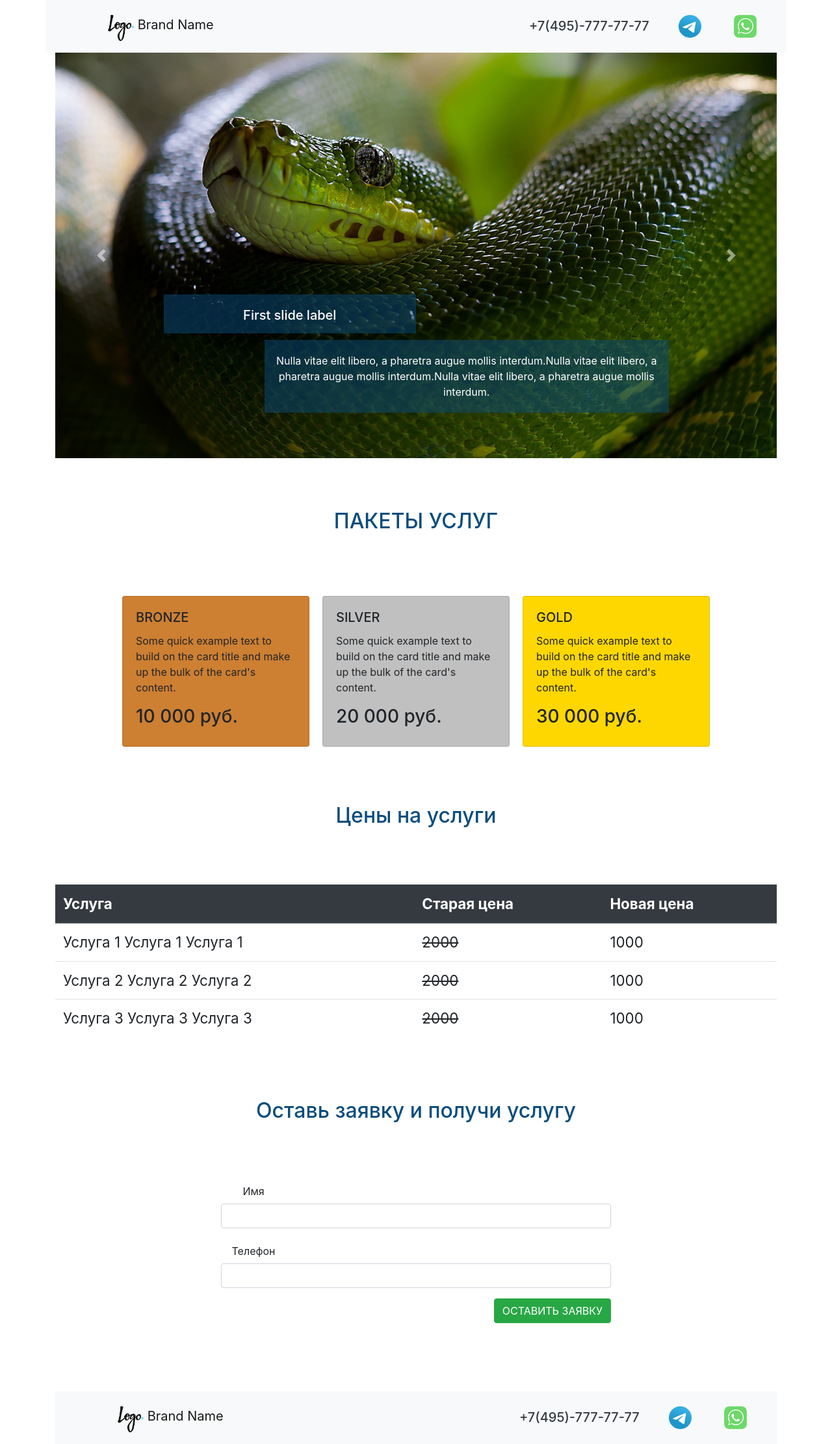
After one commit to wai81/django_training_website, a Django app: page / in a window 1280 px wide. The commit adds this page. Shown: the whole page at 65% size. Run offline with Django 3.2, Linux system fonts and the light colour scheme.

Commit message:
create template

```diff
--- a/crm/views.py
+++ b/crm/views.py
@@ -16,5 +16,5 @@ def thanks_page(request):
     phone = request.POST['phone']
     element = Order(order_name=name, order_phone=phone)
     element.save()
-    return render(request, './thanks_page.html', {'name': name,
-                                                  'phone': phone})
+    return render(request, './thanks.html', {'name': name,
+                                             'phone': phone})
--- a/landingpagewebsite/settings.py
+++ b/landingpagewebsite/settings.py
@@ -126,8 +126,8 @@ STATICFILES_DIRS = [
 STATIC_URL = '/static/'
 STATIC_ROOT = os.path.join(BASE_DIR, 'static')
 
-MEDIA_URL = '/static/'
-MEDIA_ROOT = os.path.join(BASE_DIR, 'static')
+# MEDIA_URL = '/static/'
+# MEDIA_ROOT = os.path.join(BASE_DIR, 'static')
 
 # Default primary key field type
 # https://docs.djangoproject.com/en/3.2/ref/settings/#default-auto-field
--- /dev/null
+++ b/landingpagewebsite/static/external.css
@@ -0,0 +1,75 @@
+/*Heder*/
+.logo-top {
+  width: 100px;
+  height: 40px;
+  float: left;
+  margin: 0px 0px 5px 80px;
+}
+
+.phone-number {
+  width: 200px;
+  height: 40px;
+  float: right;
+  margin: 20px 10px 5px 20px;
+}
+
+.whatsapp-number {
+  width: 35px;
+  height: 35px;
+  float: right;
+  margin: 15px 30px 5px 20px;
+  background: url(./img/wa-image-color.png) no-repeat center top / cover;
+  transition: 0.5s ease-in-out;
+}
+.telegram-number {
+  width: 35px;
+  height: 35px;
+  float: right;
+  margin: 15px 30px 5px 20px;
+  background: url(./img/tg-image-color.png) no-repeat center top / cover;
+  transition: 0.5s ease-in-out;
+}
+
+.slaider_h {
+	height: 60px;
+	width: 50%;
+	margin: 30px 0px 10px 0px;
+	padding-top: 20px;
+	background-color: rgba(10, 77, 125, 0.5);
+	text-align: center;
+}
+
+.slaider_p {
+	height: 100%;
+	width: 80%;
+	float: right;
+	margin: 0px 0px 30px 0px;
+	padding-top: 20px;
+	padding-bottom: 20px;
+	background-color: rgba(10, 77, 125, 0.5);
+	text-align: center;
+}
+
+.text-3 {
+  color: rgb(10, 77, 125);
+  /*font-family: arial;*/
+  font-size: 2em;
+  text-align: center;
+  padding-top: 7%;
+  padding-bottom: 7%;
+}
+
+.product_card {
+	margin: 10px;
+}
+
+.table_one {
+	font-size: 1.4em;
+}
+
+.class_form {
+  /*color: #fff;*/
+  /*font-size: 2em;*/
+  text-align: center;
+  padding-bottom: 7%;
+}
--- a/landingpagewebsite/static/style.css
+++ /dev/null
@@ -1,4 +0,0 @@
-.css_input{
-    color: yellow;
-    background-color: red;
-}
--- a/templates/base.html
+++ b/templates/base.html
@@ -1,18 +1,57 @@
-{% load static  %}
-<!DOCTYPE html>
-<html lang="en">
-<head>
-    <meta charset="UTF-8">
-    <title>{% block title %} Title Base {% endblock %} </title>
-    <link href="{% static 'style.css' %} " rel='stylesheet' >
-</head>
-<body>
-<h1>Header</h1>
+{% load static %}
+<!doctype html>
+<html lang="ru">
+  <head>
+    <!-- Required meta tags -->
+    <meta charset="utf-8">
+    <meta name="viewport" content="width=device-width, initial-scale=1, shrink-to-fit=no">
+    <link href="{% static 'external.css' %}" rel="stylesheet">
 
-{% block content %}
+    <!-- Bootstrap CSS -->
+    <link rel="stylesheet" href="https://cdn.jsdelivr.net/npm/bootstrap@4.5.3/dist/css/bootstrap.min.css" integrity="sha384-TX8t27EcRE3e/ihU7zmQxVncDAy5uIKz4rEkgIXeMed4M0jlfIDPvg6uqKI2xXr2" crossorigin="anonymous">
 
-{% endblock %}
+    <title>Простой сайт</title>
+  </head>
+  <body>
+	<nav class="navbar navbar-light bg-light container">
+	  <a class="navbar-brand logo-top" href="#">
+	    <img src="{% static 'img/Logo.png' %}" width="40" height="40" class="d-inline-block align-top" alt="" loading="lazy">
+	    Brand Name
+	  </a>
+	  <div class="contact-top">
+                <a class="whatsapp-number" href="https://web.whatsapp.com/"></a>
+                <a class="telegram-number" href="https://t.me/"></a>
+              <a class="phone-number text-dark" href="tel:+74957777777">
+              	<h5>+7(495)-777-77-77</h5></a>
+      </div>
+	</nav>
 
-<h1>Footer</h1>
-</body>
+    {% block index %}
+
+    {% endblock %}
+
+    {% block thanks %}
+
+    {% endblock %}
+
+    <footer>
+        <div class="container">
+           <nav class="navbar navbar-light bg-light container">
+                <a class="navbar-brand logo-top" href="#">
+                   <img src="{% static 'img/Logo.png'  %}" width="40" height="40" class="d-inline-block align-top" alt="" loading="lazy">
+                   Brand Name
+               </a>
+               <div class="contact-top">
+                        <a class="whatsapp-number" href="https://web.whatsapp.com/"></a>
+                        <a class="telegram-number" href="https://t.me/"></a>
+                        <a class="phone-number text-dark" href="tel:+74957777777">
+                    <h5>+7(495)-777-77-77</h5></a>
+               </div>
+           </nav>
+        </div>
+  	</footer>
+
+    <script src="https://code.jquery.com/jquery-3.5.1.slim.min.js" integrity="sha384-DfXdz2htPH0lsSSs5nCTpuj/zy4C+OGpamoFVy38MVBnE+IbbVYUew+OrCXaRkfj" crossorigin="anonymous"></script>
+    <script src="https://cdn.jsdelivr.net/npm/bootstrap@4.5.3/dist/js/bootstrap.min.js" integrity="sha384-w1Q4orYjBQndcko6MimVbzY0tgp4pWB4lZ7lr30WKz0vr/aWKhXdBNmNb5D92v7s" crossorigin="anonymous"></script>
+  </body>
 </html>
--- /dev/null
+++ b/templates/carusel.html
@@ -0,0 +1,37 @@
+{% load static %}
+
+  	<section>
+  		<div id="carouselExampleCaptions" class="carousel slide container" data-ride="carousel">
+		  <div class="carousel-inner">
+		    <div class="carousel-item active">
+		      <img src="{% static 'img/1.jpg' %}" class="d-block w-100"  alt="...">
+		      <div class="carousel-caption d-none d-md-block">
+		        <h5 class="slaider_h">First slide label</h5>
+		        <p class="slaider_p">Nulla vitae elit libero, a pharetra augue mollis interdum.Nulla vitae elit libero, a pharetra augue mollis interdum.Nulla vitae elit libero, a pharetra augue mollis interdum.</p>
+		      </div>
+		    </div>
+		    <div class="carousel-item">
+		      <img src="{% static 'img/2.jpg' %}" class="d-block w-100"  alt="...">
+		      <div class="carousel-caption d-none d-md-block">
+		        <h5 class="slaider_h">Second slide label</h5>
+		        <p class="slaider_p">Lorem ipsum dolor sit amet, consectetur adipiscing elit. Lorem ipsum dolor sit amet, consectetur adipiscing elit. Lorem ipsum dolor sit amet, consectetur adipiscing elit.</p>
+		      </div>
+		    </div>
+		    <div class="carousel-item">
+		      <img src="{% static 'img/4.jpg' %}" class="d-block w-100"  alt="...">
+		      <div class="carousel-caption d-none d-md-block">
+		        <h5 class="slaider_h">Third slide label</h5>
+		        <p class="slaider_p">Praesent commodo cursus magna, vel scelerisque nisl consectetur. Praesent commodo cursus magna, vel scelerisque nisl consectetur. Praesent commodo cursus magna, vel scelerisque nisl consectetur.</p>
+		      </div>
+		    </div>
+		  </div>
+		  <a class="carousel-control-prev" href="#carouselExampleCaptions" role="button" data-slide="prev">
+		    <span class="carousel-control-prev-icon" aria-hidden="true"></span>
+		    <span class="sr-only">Previous</span>
+		  </a>
+		  <a class="carousel-control-next" href="#carouselExampleCaptions" role="button" data-slide="next">
+		    <span class="carousel-control-next-icon" aria-hidden="true"></span>
+		    <span class="sr-only">Next</span>
+		  </a>
+		</div>
+  	</section>
--- a/templates/index.html
+++ b/templates/index.html
@@ -1,12 +1,66 @@
 {% extends 'base.html' %}
-
-{% block title %} Title index {% endblock %}
 {% load static %}
-{% block content %}
-<h2>Данные из индекса</h2>
-
-<img src="{% static 'img\1.jpg' %}" height="300">
-
-{% include 'index_old.html' %}
+{% block index %}
+    <!-- карусель -->
+    {% include 'carusel.html' %}
+  	<!-- Карточки -->
+    {% include 'price.html' %}
+  	<!-- Таблица -->
+  	<section>
+  		<div class="container">
+  			<h1 class="text-3">Цены на услуги</h1>
+  			<table class="table table_one">
+			  <thead class="thead-dark">
+			    <tr>
+			      <th scope="col">Услуга</th>
+			      <th scope="col">Старая цена</th>
+			      <th scope="col">Новая цена</th>
+			    </tr>
+			  </thead>
+			  <tbody>
+			    <tr>
+			      <td>Услуга 1 Услуга 1 Услуга 1</td>
+			      <td><del>2000</del></td>
+			      <td>1000</td>
+			    </tr>
+			    <tr>
+			      <td>Услуга 2 Услуга 2 Услуга 2</td>
+			      <td><del>2000</del></td>
+			      <td>1000</td>
+			    </tr>
+			    <tr>
+			      <td>Услуга 3 Услуга 3 Услуга 3</td>
+			      <td><del>2000</del></td>
+			      <td>1000</td>
+			    </tr>
+			  </tbody>
+			</table>
+  		</div>
+  	</section>
+  	<!-- форма -->
+  	<section>
+  		<div class="container class_form">
+  			<h1 class="text-3">Оставь заявку и получи услугу</h1>
+  			<div class="row justify-content-center">
+  			<form action="" method="" style="width: 50%;">
+			  <div class="form-group row">
+			    <label for="inputEmail3" class="col-sm-2 col-form-label">Имя</label><br>
+			      <input type="text" class="form-control" name="name">
+			    <div class="">
+			    </div>
+			  </div>
+			  <div class="form-group row">
+			    <label for="inputEmail3" class="col-sm-2 col-form-label">Телефон</label><br>
+			      <input type="text" class="form-control" name="phone">
+			    <div class="">
+			    </div>
+			  </div>
+			  <div style="float: right;" class="form-group row">
+			      <button type="submit" class="btn btn-success">ОСТАВИТЬ ЗАЯВКУ</button>
+			  </div>
+			</form>
+			</div>
+  		</div>
+  	</section>
 
 {% endblock %}
--- /dev/null
+++ b/templates/price.html
@@ -0,0 +1,28 @@
+	<section>
+  		<div class="container">
+  			<h1 class="text-3">ПАКЕТЫ УСЛУГ</h1>
+  			<div class="row justify-content-center">
+  				<div class="card product_card" style="width: 18rem; background-color: #cd7f32;">
+				  <div class="card-body">
+				    <h5 class="card-title">BRONZE</h5>
+				    <p class="card-text">Some quick example text to build on the card title and make up the bulk of the card's content.</p>
+				    <h3>10 000 руб.</h3>
+				  </div>
+				</div>
+				<div class="card product_card" style="width: 18rem; background-color: #c0c0c0;">
+				  <div class="card-body">
+				    <h5 class="card-title">SILVER</h5>
+				    <p class="card-text">Some quick example text to build on the card title and make up the bulk of the card's content.</p>
+				    <h3>20 000 руб.</h3>
+				  </div>
+				</div>
+				<div class="card product_card" style="width: 18rem; background-color: #ffd700;">
+				  <div class="card-body">
+				    <h5 class="card-title">GOLD</h5>
+				    <p class="card-text">Some quick example text to build on the card title and make up the bulk of the card's content.</p>
+				    <h3>30 000 руб.</h3>
+				  </div>
+				</div>
+  			</div>
+  		</div>
+  	</section>
```
Also changed, not shown: templates/thanks.html (added, +14 -0 lines), templates/thanks_page.html (deleted, +0 -10 lines), landingpagewebsite/static/img/1.jpg, landingpagewebsite/static/img/2.jpg (added), landingpagewebsite/static/img/3.jpg (added), landingpagewebsite/static/img/4.jpg (added), landingpagewebsite/static/img/5.jpg (added), landingpagewebsite/static/img/6.jpg (added), landingpagewebsite/static/img/Logo.png (added), landingpagewebsite/static/img/tg-image-color.png (added), landingpagewebsite/static/img/wa-image-color.png (added).
